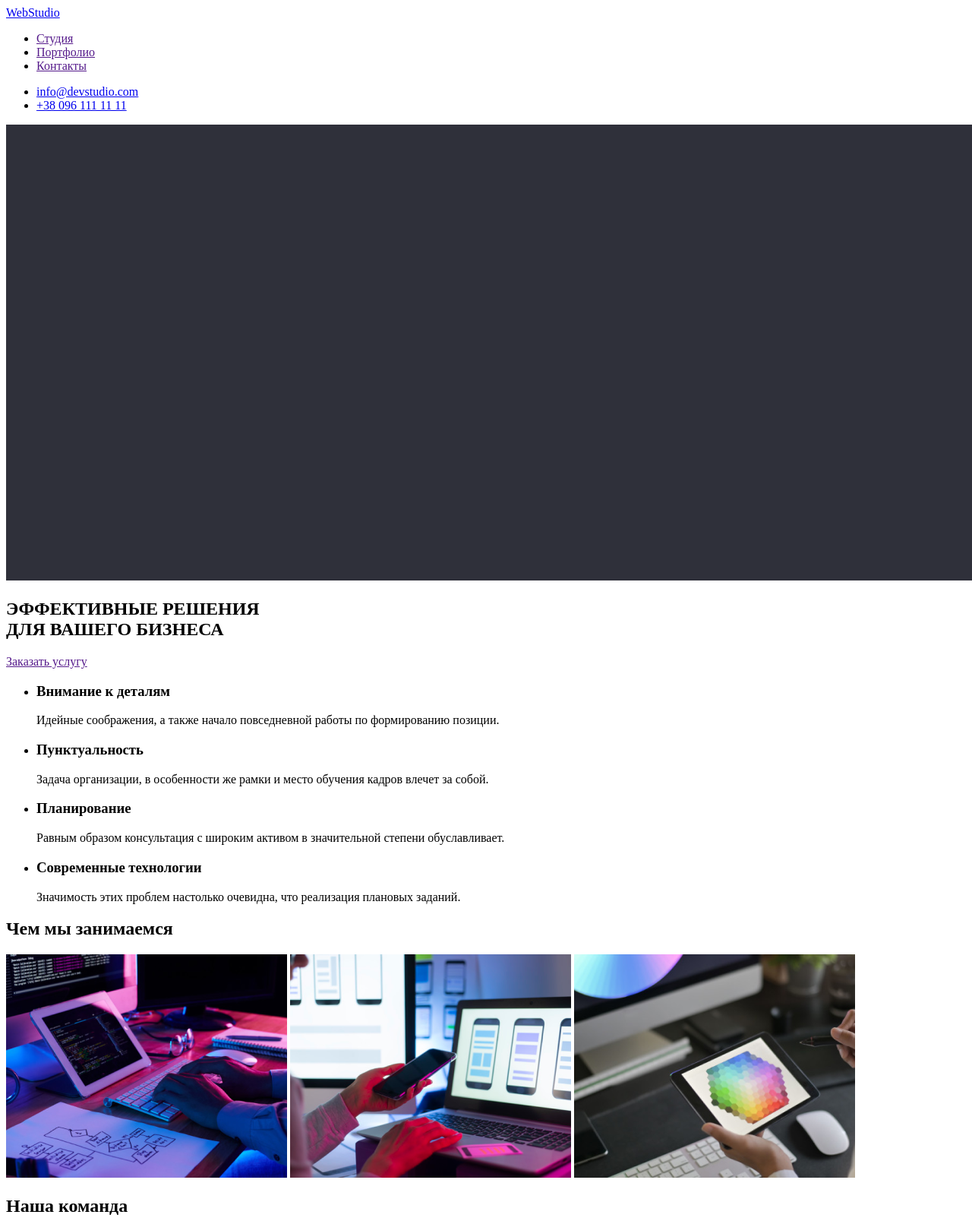
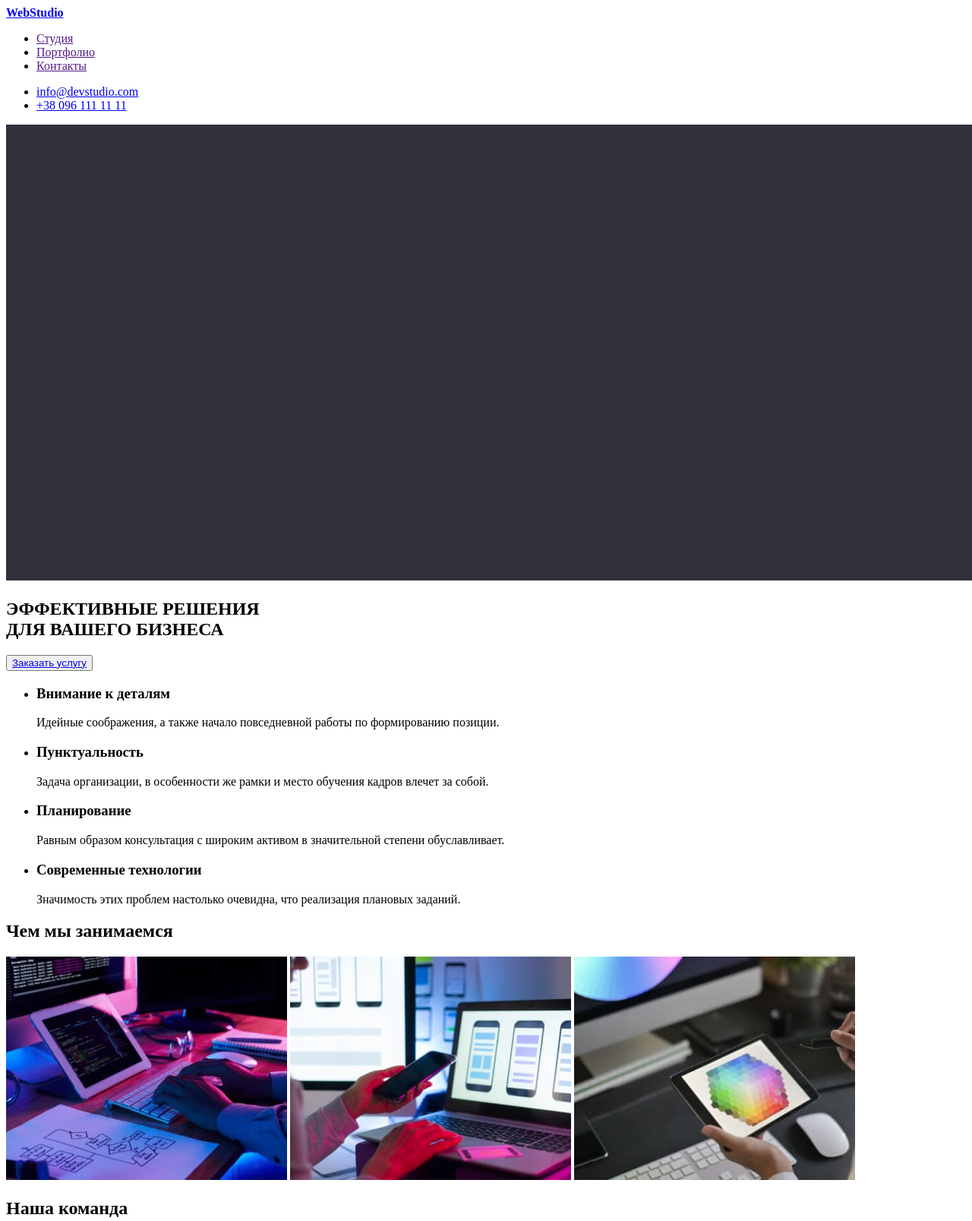
Before and after one commit to NOSOV-ksa/goit-markup-hw-01, a plain HTML site: page index.html in a window 1280 px wide. Shown: the top 1607 px of the page at 76% size. Drawn offline with Linux system fonts and the light colour scheme.

Commit message:
Исправлено и дополнено

```diff
--- a/index.html
+++ b/index.html
@@ -8,10 +8,12 @@
 </head>
 <!--qwerty-->
 <body>
-    <heade>
+    <header>
         <nav>
             <a href="/">
+                <b>
                     WebStudio
+                </b>
             </a>
             <ul>
                 <li><a href="">Студия</a></li>
@@ -23,11 +25,14 @@
                 <li><a href="tel: +38 096 111 11 11">+38 096 111 11 11</a></li>
             </ul>
         </nav>
-    </heade>
+    </header>
+    <main>
         <section>
             <img src="./images/Bg.png" alt="bg">
-          <h1>ЭФФЕКТИВНЫЕ РЕШЕНИЯ <br/> ДЛЯ ВАШЕГО БИЗНЕСА</h1>
-          <a href="">Заказать услугу</a>
+            <h1>ЭФФЕКТИВНЫЕ РЕШЕНИЯ <br /> ДЛЯ ВАШЕГО БИЗНЕСА</h1>
+            <button type="button">
+                <a href="/index.html">Заказать услугу</a>
+            </button>
         </section>
         <!--about something-->
         <section>
@@ -51,9 +56,9 @@
             </ul>
             <div>
                 <h2>Чем мы занимаемся</h2>
-            <img src="./images/img1.png" width="370" alt="программист работает за столом в офисе">
-            <img src="./images/img2.png" width="370" alt="веб-дизайнеры разработчики приложений смартфонов">
-            <img src="./images/img3.png" width="370" alt="креативный художник веб дизайн с графическим планшетом">
+                <img src="./images/img1.jpg" width="370" alt="программист работает за столом в офисе">
+                <img src="./images/img2.jpg" width="370" alt="веб-дизайнеры разработчики приложений смартфонов">
+                <img src="./images/img3.jpg" width="370" alt="креативный художник веб дизайн с графическим планшетом">
             </div>
         </section>
         <!--our team-->
@@ -84,16 +89,18 @@
                 </ul>
             </div>
         </section>
+    </main>
     <footer>
-        <a href="/">
-            WebStudio
-        </a>
-        <ul>
-            <li><a href="https://www.google.com.ua/maps/place/%D0%9F%D0%B5%D1%87%D0%B0%D1%82%D0%B8+%D0%B8+%D1%88%D1%82%D0%B0%D0%BC%D0%BF%D1%8B+%D0%A1%D0%A2%D0%9E%D0%9B%D0%98%D0%A6%D0%AB+%D0%B3.+%D0%9A%D0%B8%D0%B5%D0%B2/@50.4259204,30.5361344,17z/data=!3m1!4b1!4m5!3m4!1s0x40d4cf11f8ed70b1:0xc335faaa835ba6e0!8m2!3d50.4259275!4d30.53831?hl=en"> г. Киев, пр-т Леси Украинки, 26</a></li>
-            <li><a href="mailto:info@example.com">info@example.com</a></li>
-            <li><a href="tel:+38 099 111 11 11">+38 099 111 11 11</a></li>
-        </ul>
-
+        <a href="/">WebStudio</a>
+        <address>
+            <a href="https://www.google.com.ua/maps/place/%D0%9F%D0%B5%D1%87%D0%B0%D1%82%D0%B8+%D0%B8+%D1%88%D1%82%D0%B0%D0%BC%D0%BF%D1%8B+%D0%A1%D0%A2%D0%9E%D0%9B%D0%98%D0%A6%D0%AB+%D0%B3.+%D0%9A%D0%B8%D0%B5%D0%B2/@50.4259204,30.5361344,17z/data=!3m1!4b1!4m5!3m4!1s0x40d4cf11f8ed70b1:0xc335faaa835ba6e0!8m2!3d50.4259275!4d30.53831?hl=en">г. Киев, пр-т Леси Украинки, 26</a>
+        </address>
+        <address>
+            <a href="mailto:info@example.com">info@example.com</a>
+        </address>
+        <address>
+            <a href="tel:+38 099 111 11 11">+38 099 111 11 11</a>
+        </address>
     </footer>
 </body>
 </html>
```
Also changed, not shown: images/Igor.jpg, images/Mihail.jpg, images/Nikolaj.jpg, images/Olga.jpg, images/img1.jpg (added), images/img1.png (deleted), images/img2.jpg (added), images/img2.png (deleted), images/img3.jpg (added), images/img3.png (deleted). Lines whose indentation alone changed are shown as unchanged.
